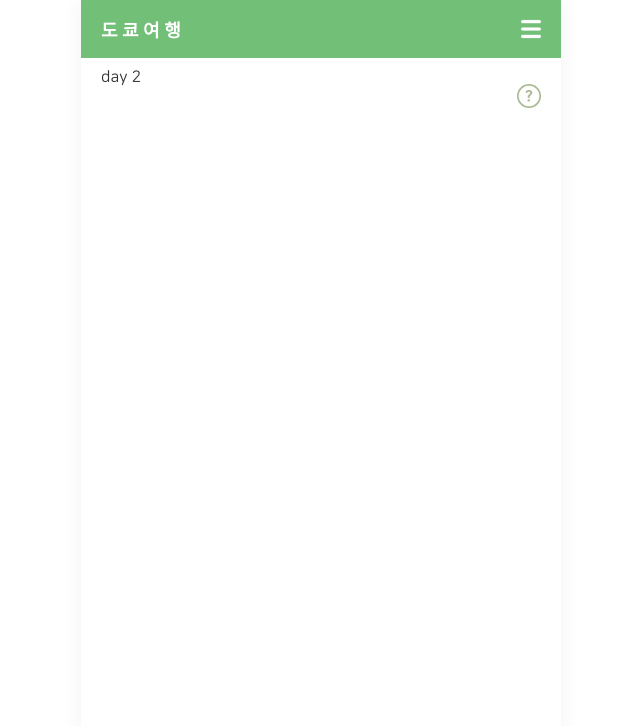
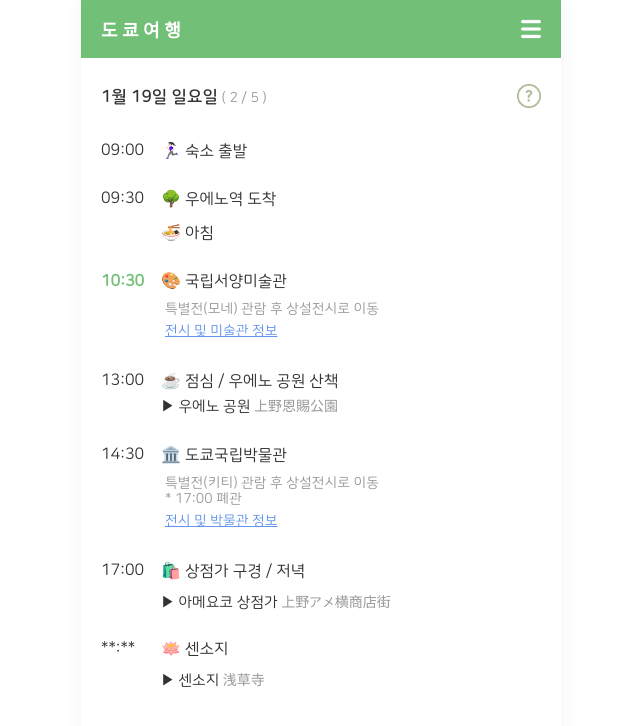
Before and after one commit to deeun/tokyo-2025, a Next.js app: page /detail/day2 in a window 1280 px wide. Shown: the top 726 px of the page, without its empty margins (319-959 px from the left). Built offline with nearby package versions, Linux system fonts and the light colour scheme; no server answers; a web font is replaced by a local one.

Commit message:
feat: day2 일정 추가

```diff
--- a/src/app/components/FoldInfo/foldInfo.module.css
+++ b/src/app/components/FoldInfo/foldInfo.module.css
@@ -12,7 +12,6 @@
     margin: 4px 0;
 }
 .fold__contents {
-
     padding: 8px;
     word-wrap: break-word !important;
     white-space: pre-line;
--- a/src/app/detail/day1/page.tsx
+++ b/src/app/detail/day1/page.tsx
@@ -109,7 +109,7 @@ function Page() {
   return (
     <div className={styles.detail__wrap}>
       <div className={styles.detail__title}>
-        1월 18일 일요일
+        1월 18일 토요일
         <span className={styles.detail__title_desc}> ( 1 / 5 )</span>
       </div>
       <div className="mg-top-20">
--- a/src/app/detail/day2/page.tsx
+++ b/src/app/detail/day2/page.tsx
@@ -1,11 +1,128 @@
-import React from 'react';
+"use client";
+import React, { useEffect, useRef, useState } from "react";
+import styles from "../detail.module.css";
+import FoldInfo from "@/app/components/FoldInfo/foldInfo";
+import { useDispatch } from "react-redux";
+import { setLoading } from "../../../../store/loadingSlice";
 
-function Page(props) {
-    return (
-        <>
-            day 2
-        </>
-    );
+function Page() {
+  const dispatch = useDispatch();
+  useEffect(() => {
+    dispatch(setLoading(false));
+  }, []);
+  const uenoPark = {
+    title: "우에노 공원",
+    contents: "세 개의 박물관, 콘서트홀, 신사, 카페, 동물원 등이 있는 공원.",
+    url: "https://www.kensetsu.metro.tokyo.lg.jp/jimusho/toubuk/ueno",
+    hours: "-",
+    position: { lat: 35.714975517097606, lng: 139.77342915434815 },
+  };
+  const ameyoko = {
+    title: "아메요코 상점가",
+    contents: "도쿄 최대의 재래시장. 일본의 남대문 시장으로 한국에서 잘 알려져있다.",
+    url: "",
+    hours: "-",
+    position: { lat: 35.7100954986846, lng: 139.77457416855634 },
+  };
+  const sensoji = {
+    title: "센소지",
+    contents: "도쿄에서 가장 오래된 절. 앞 쪽으로는 나카미세도리 라는 상점가가 길게 이어져있다.",
+    url: "",
+    hours: "-",
+    position: { lat: 35.71491972459064, lng: 139.79663443691956 },
+  };
+  const openLink = (place: string) => {
+    if (place === "art") {
+      window.open("https://www.nmwa.go.jp/ko/");
+    } else {
+      window.open("https://www.tnm.jp/?lang=ko");
+    }
+  };
+
+  return (
+    <div className={styles.detail__wrap}>
+      <div className={styles.detail__title}>
+        1월 19일 일요일
+        <span className={styles.detail__title_desc}> ( 2 / 5 )</span>
+      </div>
+      <div className="mg-top-20">
+        <div className={styles.detail__slot}>
+          <div className={styles.detail__slot_time}>09:00</div>
+          <div className={styles.detail__content}>🏃🏻‍♀️ 숙소 출발</div>
+        </div>
+        <div className={styles.detail__slot}>
+          <div className={styles.detail__slot_time}>09:30</div>
+          <div className={styles.detail__slot_contents_wrap}>
+            <div className={styles.detail__content}>🌳 우에노역 도착</div>
+            <div className={`mg-top-14 ${styles.detail__content}`}>🍜 아침</div>
+            {/* <div className={styles.detail__desc}>
+              공항 → 호텔 이동 (약 30분 소요)
+            </div> */}
+          </div>
+        </div>
+        <div className={styles.detail__slot}>
+          <div className={styles.detail__slot_time_fixed}>10:30</div>
+          <div className={styles.detail__slot_contents_wrap}>
+            <div className={styles.detail__content}>🎨 국립서양미술관</div>
+            <div className={styles.detail__desc}>
+              특별전(모네) 관람 후 상설전시로 이동
+              <div
+                className={styles.detail__link}
+                onClick={() => openLink("art")}
+              >
+                전시 및 미술관 정보
+              </div>
+            </div>
+          </div>
+        </div>
+        <div className={styles.detail__slot}>
+          <div className={styles.detail__slot_time}>13:00</div>
+          <div className={styles.detail__slot_contents_wrap}>
+            <div className={styles.detail__content}>
+              ☕️ 점심 / 우에노 공원 산책
+              <div className={styles.detail__spot}>
+                <FoldInfo info={uenoPark} title="우에노 공원|上野恩賜公園" />
+              </div>
+            </div>
+          </div>
+        </div>
+        <div className={styles.detail__slot}>
+          <div className={styles.detail__slot_time}>14:30</div>
+          <div className={styles.detail__slot_contents_wrap}>
+            <div className={styles.detail__content}>🏛️ 도쿄국립박물관</div>
+            <div className={styles.detail__desc}>
+              특별전(키티) 관람 후 상설전시로 이동<br/>
+              * 17:00 폐관
+              <div
+                className={styles.detail__link}
+                onClick={() => openLink("national")}
+              >
+                전시 및 박물관 정보
+              </div>
+            </div>
+          </div>
+        </div>
+        <div className={styles.detail__slot}>
+          <div className={styles.detail__slot_time}>17:00</div>
+          <div className={styles.detail__slot_contents_wrap}>
+            <div className={styles.detail__content}>🛍️ 상점가 구경 / 저녁</div>
+            <div className={styles.detail__spot}>
+                <FoldInfo info={ameyoko} title="아메요코 상점가|上野アメ横商店街" />
+              </div>
+          </div>
+        </div>
+        <div className={styles.detail__slot}>
+          <div className={styles.detail__slot_time}>**:**</div>
+          <div className={styles.detail__slot_contents_wrap}>
+            <div className={styles.detail__content}>🪷 센소지</div>
+            <div className={styles.detail__spot}>
+                <FoldInfo info={sensoji} title="센소지|浅草寺" />
+              </div>
+          </div>
+        </div>
+      </div>
+    </div>
+  );
 }
 
 export default Page;
--- a/src/app/detail/detail.module.css
+++ b/src/app/detail/detail.module.css
@@ -53,7 +53,14 @@
     padding: 4px;
     color: var(--gray);
     font-size: 14px;
+    margin-top: 6px;
 }
 .detail__spot {
     margin-top: 6px;
 }
+.detail__link {
+    font-size: 14px;
+    margin-top: 6px;
+    color: var(--main-bg-color);
+    text-decoration: underline;
+}
--- a/src/app/page.tsx
+++ b/src/app/page.tsx
@@ -18,6 +18,7 @@ export default function Home() {
   }, []);
   useEffect(() => {
     setIsClient(true);
+    setMapKey(process.env.NEXT_PUBLIC_MAP_KEY);
     localStorage.clear();
   }, [mapKey]);
   const router = useRouter();
```
